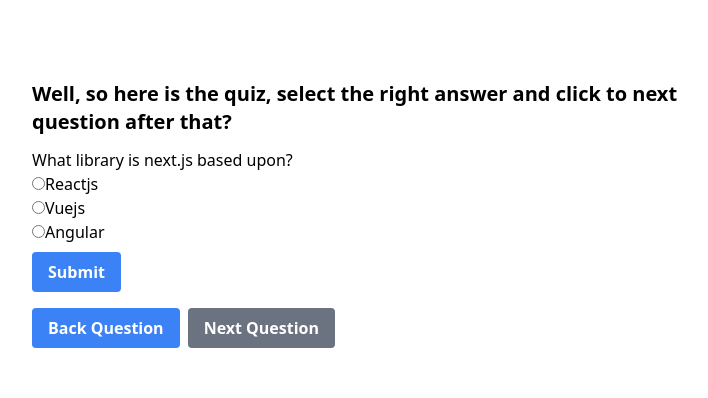
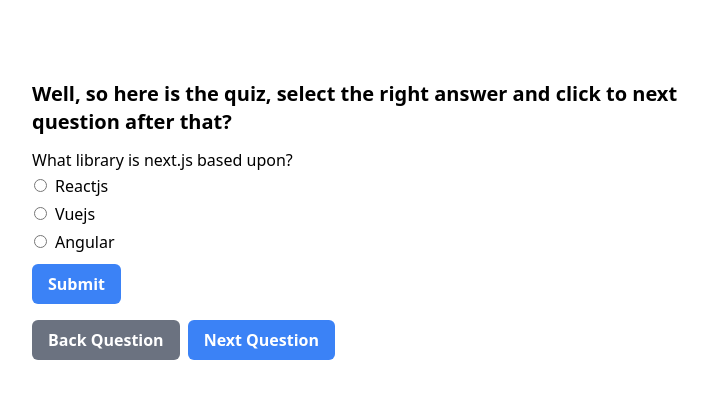
Before and after one commit to priyasharma27021992/react-quiz-generator-, a React (Vite) app: page / in a window 1280 px wide. Shown: the top 398 px of the page, without its empty margins (258-966 px from the left). Built offline with nearby package versions, Linux system fonts and the light colour scheme.

Commit message:
corrcting so,e styles

```diff
--- a/src/components/QuizContainer/QuizQuestion/QuizQuestion.tsx
+++ b/src/components/QuizContainer/QuizQuestion/QuizQuestion.tsx
@@ -64,31 +64,31 @@
       <h5>{activeQuestion?.question}</h5>
       <div onChange={onChangeHandler}>
         {activeQuestion?.options.map((option) => (
-          <div className="">
+          <div className="p-0.5">
             <input
               type="radio"
               value={option.value}
               checked={answer === option.value}
             />
-            {option.label}
+            <span className="pl-2">{option.label}</span>
           </div>
         ))}
       </div>
       <button
-        className="bg-blue-500 hover:bg-blue-700 text-white font-bold py-2 px-4 rounded my-2"
+        className="bg-blue-500 hover:bg-blue-700 text-white font-bold py-2 px-4 rounded-md my-2"
         onClick={submitAnswer}
       >
         Submit
       </button>
       <div className="">
         <button
-          className="bg-blue-500 hover:bg-blue-700 text-white font-bold py-2 px-4 rounded my-2"
+          className="bg-gray-500 hover:bg-blue-700 text-white font-bold py-2 px-4 rounded-md my-2"
           onClick={getBackQuestion}
         >
           Back Question
         </button>
         <button
-          className="bg-gray-500 hover:bg-gray-700 text-white font-bold py-2 px-4 rounded my-2 ml-2"
+          className="bg-blue-500 hover:bg-gray-700 text-white font-bold py-2 px-4 rounded-md my-2 ml-2"
           onClick={getNextQuestion}
         >
           Next Question
```
